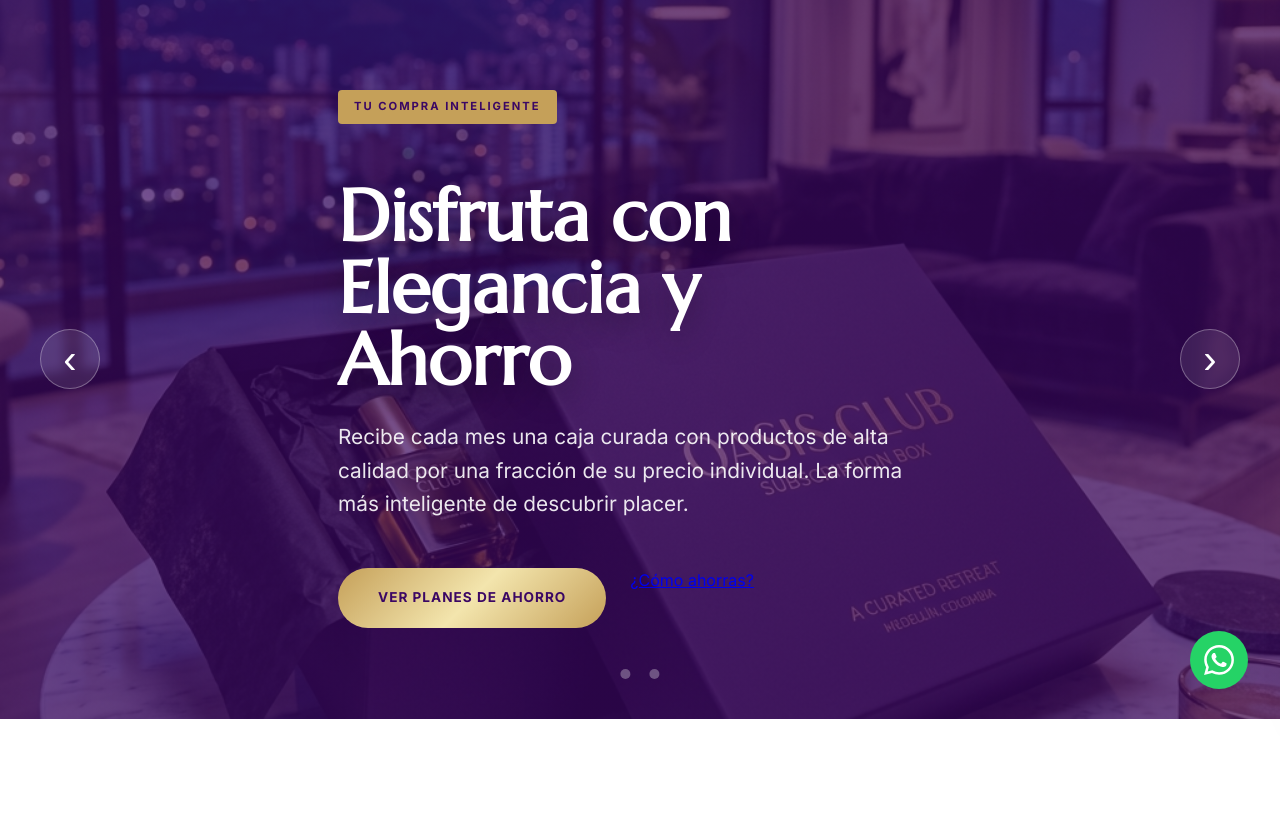
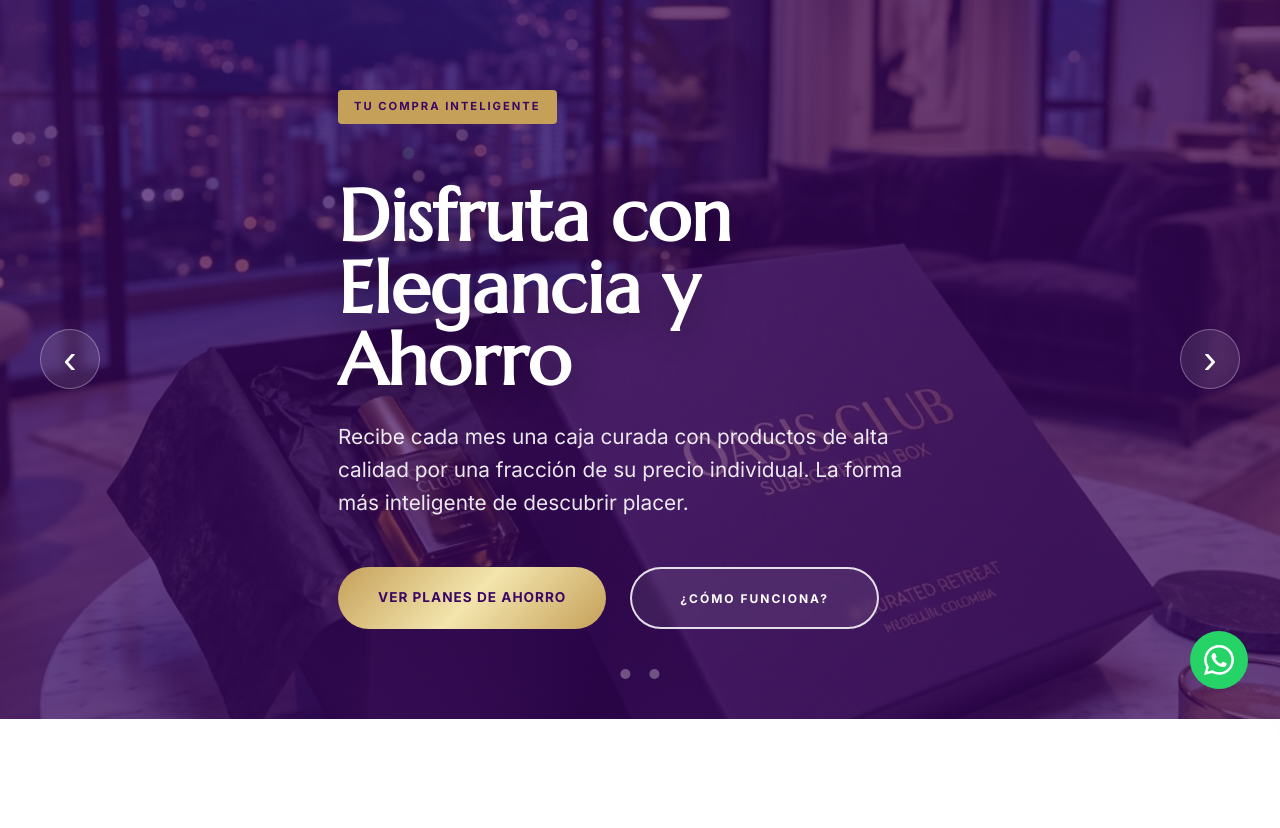
Before and after one commit to cero1studio/oasis-club-platform, a PHP site: page / in a window 1280 px wide. Shown: the part 79-907 px from the top of the page. Run offline with PHP 8.4, Linux system fonts and the light colour scheme.

Commit message:
fix: hero CTAs - btn-hero-outline for secondary buttons on dark backgrounds

```diff
--- a/index.html
+++ b/index.html
@@ -56,8 +56,8 @@
                         <h1>Disfruta con Elegancia y Ahorro</h1>
                         <p>Recibe cada mes una caja curada con productos de alta calidad por una fracción de su precio individual. La forma más inteligente de descubrir placer.</p>
                         <div class="hero-btns">
-                            <a href="#planes" class="btn-primary">Ver Planes de Ahorro</a>
-                            <a href="#experiencia" class="btn-glass">¿Cómo ahorras?</a>
+                            <a href="membership.html" class="btn-primary">Ver Planes de Ahorro</a>
+                            <a href="membership.html#planes" class="btn-hero-outline">¿Cómo funciona?</a>
                         </div>
                     </div>
                 </div>
@@ -71,7 +71,7 @@
                         <p>Explora nuestra boutique y elige productos de excelente calidad con una presentación impecable. La elegancia de comprar bien.</p>
                         <div class="hero-btns">
                             <a href="shop.html" class="btn-primary">Explorar Boutique</a>
-                            <a href="shop.html" class="btn-outline" style="border-color: white; color: white;">Ver Combos</a>
+                            <a href="shop.html" class="btn-hero-outline">Ver Todo el Catálogo</a>
                         </div>
                     </div>
                 </div>
--- a/style.css
+++ b/style.css
@@ -494,6 +494,29 @@ body { font-family: var(--font-body); background-color: var(--bg-cream); color:
     box-shadow: 0 15px 30px rgba(59, 7, 100, 0.2);
 }
 
+/* Hero secondary CTA — borde blanco sólido sobre fondo oscuro */
+.btn-hero-outline {
+    display: inline-block;
+    padding: 1.2rem 3rem;
+    border: 2px solid rgba(255,255,255,0.85);
+    color: white;
+    border-radius: var(--radius-pill);
+    text-decoration: none;
+    font-weight: 700;
+    text-transform: uppercase;
+    letter-spacing: 2px;
+    font-size: 0.75rem;
+    transition: all 0.3s ease;
+    background: rgba(255,255,255,0.08);
+    backdrop-filter: blur(4px);
+}
+.btn-hero-outline:hover {
+    background: white;
+    color: var(--oasis-purple);
+    transform: translateY(-3px);
+    box-shadow: 0 10px 25px rgba(0,0,0,0.15);
+}
+
 /* WHATSAPP FLOATING BUTTON */
 .whatsapp-float {
     position: fixed;
```
